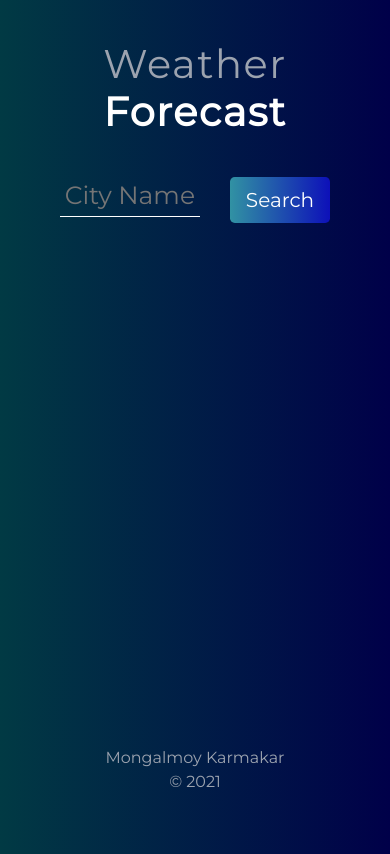
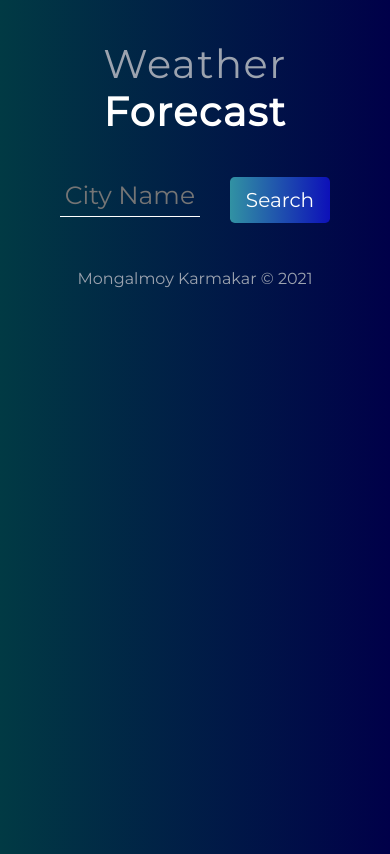
Before and after one commit to mongalmoy/weather-app, a React (Create React App) app: page / in a window 390 px wide. Built offline with nearby package versions, Linux system fonts and the light colour scheme.

Commit message:
footer style changed for mobile view

```diff
--- a/public/styles.css
+++ b/public/styles.css
@@ -288,4 +288,13 @@ body {
         margin: 30px 10px 0px;
     }
 
+    .footer {
+        position: relative;
+        display: block;
+        left: 0;
+        bottom: 0;
+        padding-bottom: 30px;
+        transform: translate(0%, 50%);
+    }
+
 }
```
